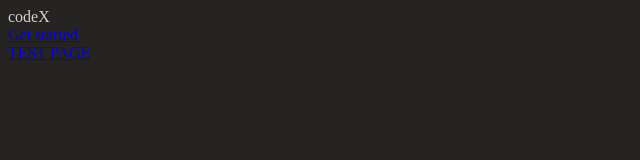
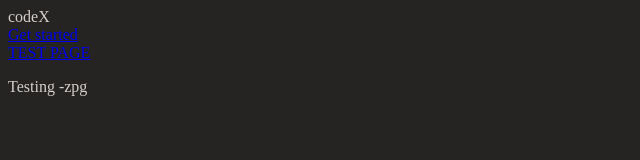
Before and after one commit to reelbeelveel/codeX, a website: page pagesource/index.html in a window 1280 px wide. Shown: the full height of the page, 0-640 px from the left. Drawn offline with Linux system fonts and the light colour scheme; no server answers.

Commit message:
testing push

```diff
--- a/pagesource/index.html
+++ b/pagesource/index.html
@@ -20,6 +20,7 @@
                 <!-- DEBUG PAGE! REMOVE BEFORE MERGE! -->
                 <a href="testpage.html">TEST PAGE</a>
         </footer>
+        <p>Testing -zpg</p>
     </body>
     <script data-ad-client="ca-pub-1851317222446723" async src="https://pagead2.googlesyndication.com/pagead/js/adsbygoogle.js"></script>
     <script src="js/index.js"></script>
```
